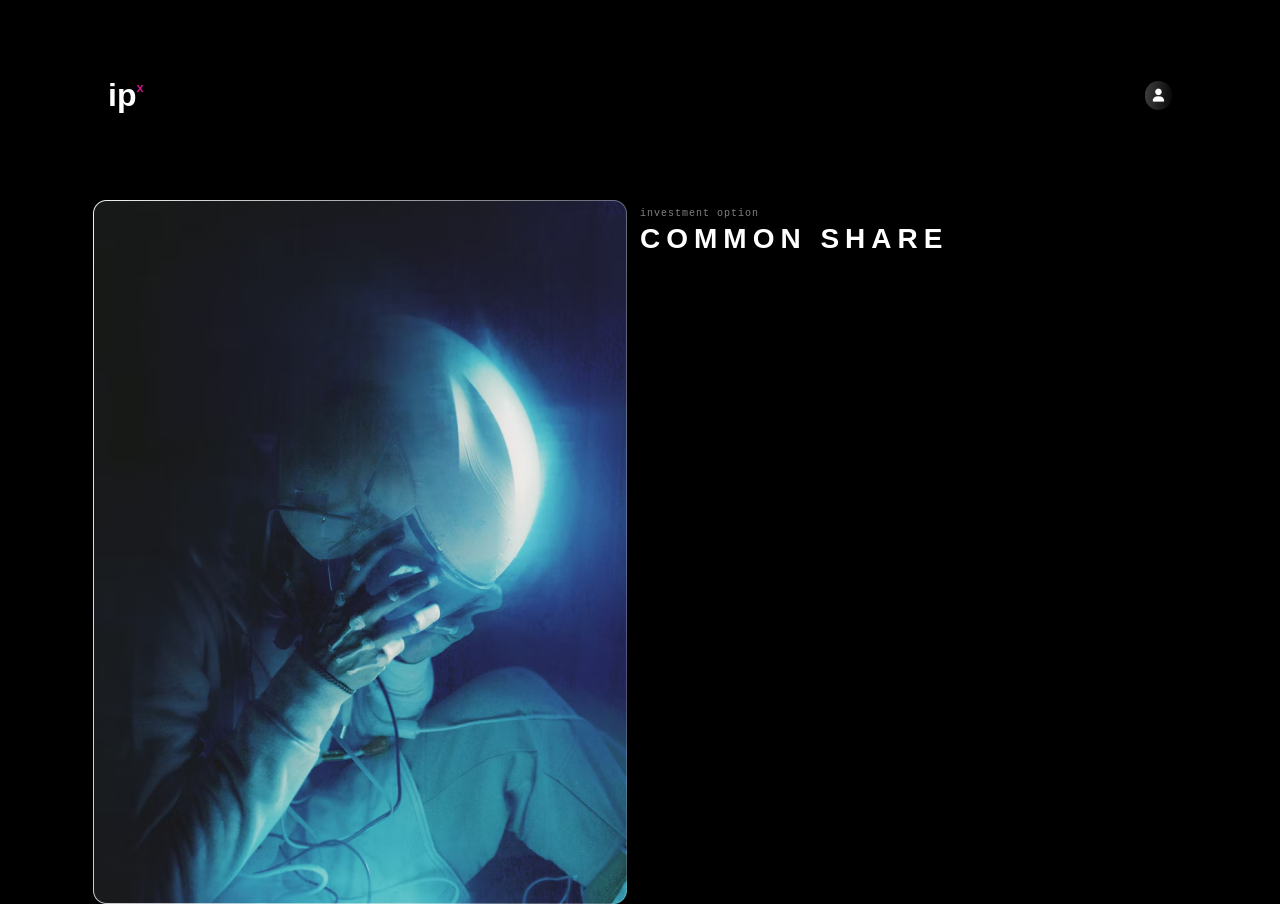
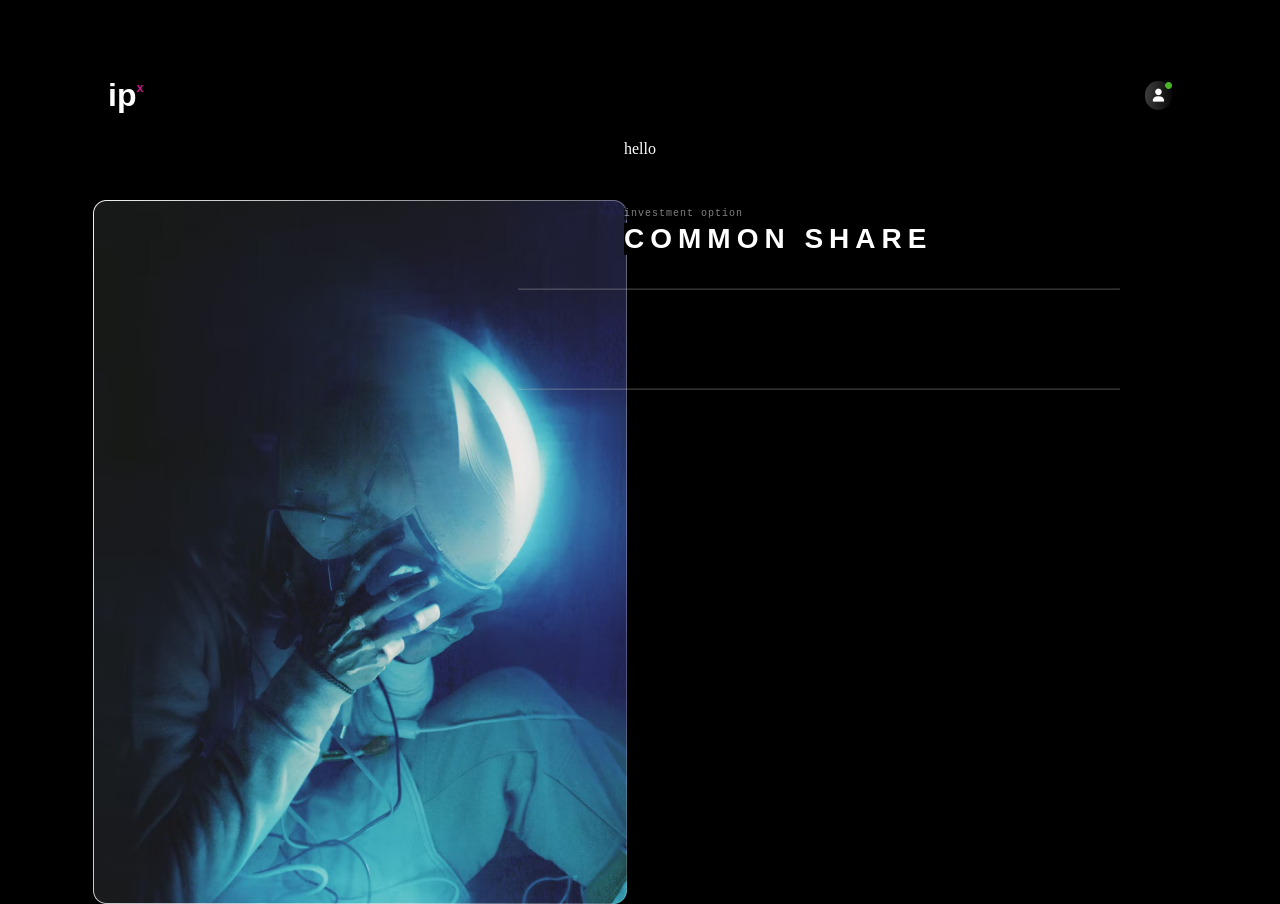
Before and after one commit to KanizFatimaMitu/IPX, a plain HTML site: page index.html in a window 1280 px wide. Drawn offline with Linux system fonts and the light colour scheme.

Commit message:
horrizontal line

```diff
--- a/index.html
+++ b/index.html
@@ -17,7 +17,10 @@
     <nav>
         <div class="position">
             <h1>ip<span class="lowercase">x</span></h1>
-            <i class="fas fa-user"></i>
+            <div>
+                <i class="fas fa-user"></i>
+                <img src="pictures/Ellipse.png" alt="">
+            </div>
         </div>
     </nav>
 
@@ -28,12 +31,24 @@
         <div >
             <img class="picture" src="pictures/Cover Image.png" alt="">
         </div>
+
+        <!----------- Heading text ---------------->
+
         <div>
             <div class="upper-text-part">
                 <p>investment option</p>
                 <h1>COMMON SHARE</h1>
             </div>
         </div>
+
+        <!-------------- Horizontal line part ----------->
+        <div >
+            <hr class="horizontal-first">
+            <div>
+                hello
+            </div>
+            <hr class="horizontal-second">
+        </div>
     </section>
 </body>
 
--- a/style.css
+++ b/style.css
@@ -17,7 +17,20 @@
     background: linear-gradient(95deg, #FFFFFF -343.09%, rgba(255, 255, 255, 0) 110.96%);
     padding: 8px;
     border-radius: 15px;
+    z-index: 1;
+}
 
+.fa-user:hover {
+    border: 1px #FFFFFF inset;
+}
+
+.position img {
+    position: absolute;
+    right: 108px;
+    top: 82px;
+    height: 7px;
+    width: 7px;
+    z-index: 3;
 }
 
 .position {
@@ -33,13 +46,15 @@
     font-family: sans-serif;
     font-size: xx-large;
 }
-.picture-part{
-display: flex;
-justify-content: center;
-align-items: center;
+
+.picture-part {
+    display: flex;
+    justify-content: center;
+    align-items: center;
 
 
 }
+
 .picture {
     position: absolute;
     width: 534px;
@@ -47,6 +62,7 @@ align-items: center;
     left: 93px;
     top: 200px;
 }
+
 .upper-text-part p {
     position: absolute;
     top: 198px;
@@ -59,13 +75,29 @@ align-items: center;
     letter-spacing: 1px;
 
 }
-.upper-text-part h1{
+
+.upper-text-part h1 {
     position: absolute;
     top: 200px;
     font-family: Arial, Helvetica, sans-serif;
     font-weight: 700;
     font-size: 28px;
     letter-spacing: 6px;
+}
 
-
+.horizontal-first {
+    position: absolute;
+    top: 280px;
+    right: 160px;
+    width: 600px;
+    opacity: 0.2;
+    height: 0;
 }
+.horizontal-second{
+    position: absolute;
+    top: 380px;
+    right: 160px;
+    width: 600px;
+    opacity: 0.2;
+    height: 0;
+}
```
Also changed, not shown: pictures/Ellipse.png (added).
